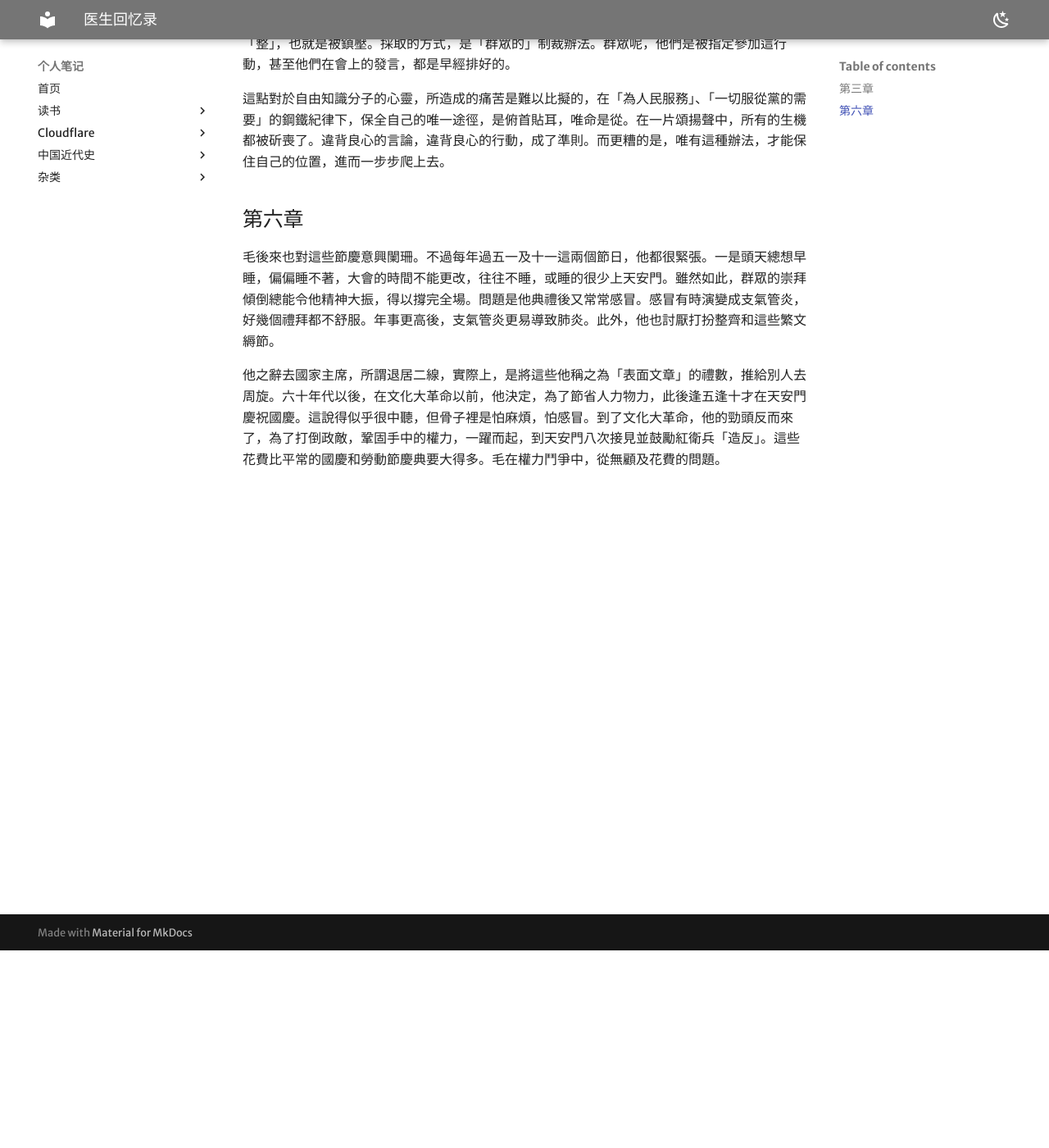
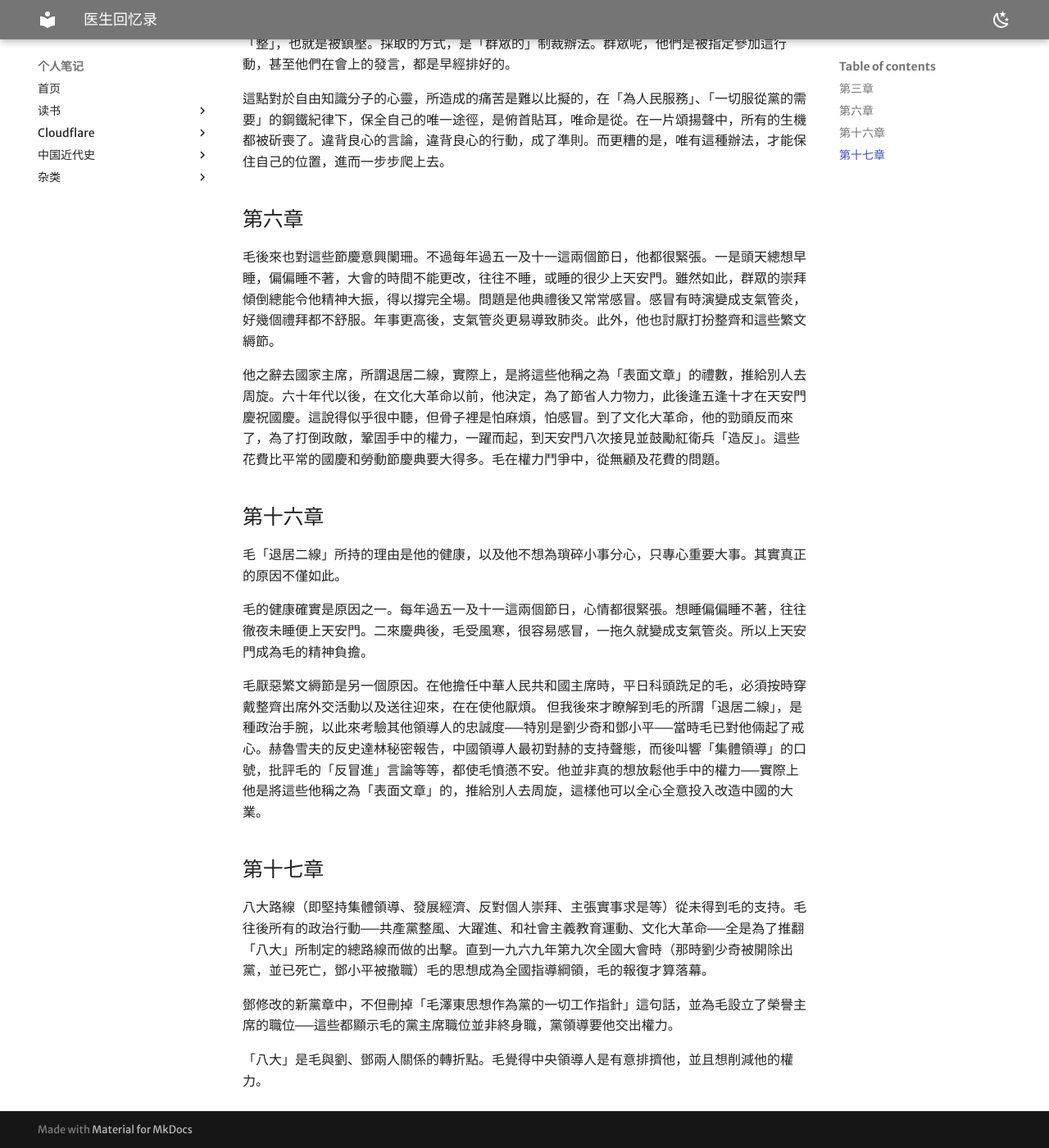
Before and after one commit to ruanyf/notes, an MkDocs documentation site: the page built from docs/读书/医生回忆录.md, in a window 1280 px wide and 1400 px high, scrolled down 241 px. Shown: the whole window at 82% size. Built offline with MkDocs 1.6.1 and Material for MkDocs 9.7.7, drawn with Linux system fonts in a browser that asks for light colours; some web fonts are replaced.

Commit message:
checkpoint at 2025-05-06T17:31:29+0800

```diff
--- a/docs/读书/医生回忆录.md
+++ b/docs/读书/医生回忆录.md
@@ -11,3 +11,19 @@
 毛後來也對這些節慶意興闌珊。不過每年過五一及十一這兩個節日，他都很緊張。一是頭天總想早睡，偏偏睡不著，大會的時間不能更改，往往不睡，或睡的很少上天安門。雖然如此，群眾的崇拜傾倒總能令他精神大振，得以撐完全場。問題是他典禮後又常常感冒。感冒有時演變成支氣管炎，好幾個禮拜都不舒服。年事更高後，支氣管炎更易導致肺炎。此外，他也討厭打扮整齊和這些繁文縟節。
 
 他之辭去國家主席，所謂退居二線，實際上，是將這些他稱之為「表面文章」的禮數，推給別人去周旋。六十年代以後，在文化大革命以前，他決定，為了節省人力物力，此後逢五逢十才在天安門慶祝國慶。這說得似乎很中聽，但骨子裡是怕麻煩，怕感冒。到了文化大革命，他的勁頭反而來了，為了打倒政敵，鞏固手中的權力，一躍而起，到天安門八次接見並鼓勵紅衛兵「造反」。這些花費比平常的國慶和勞動節慶典要大得多。毛在權力鬥爭中，從無顧及花費的問題。
+
+## 第十六章
+
+毛「退居二線」所持的理由是他的健康，以及他不想為瑣碎小事分心，只專心重要大事。其實真正的原因不僅如此。
+
+毛的健康確實是原因之一。每年過五一及十一這兩個節日，心情都很緊張。想睡偏偏睡不著，往往徹夜未睡便上天安門。二來慶典後，毛受風寒，很容易感冒，一拖久就變成支氣管炎。所以上天安門成為毛的精神負擔。
+
+毛厭惡繁文縟節是另一個原因。在他擔任中華人民共和國主席時，平日科頭跣足的毛，必須按時穿戴整齊出席外交活動以及送往迎來，在在使他厭煩。  但我後來才瞭解到毛的所謂「退居二線」，是種政治手腕，以此來考驗其他領導人的忠誠度──特別是劉少奇和鄧小平──當時毛已對他倆起了戒心。赫魯雪夫的反史達林秘密報告，中國領導人最初對赫的支持聲態，而後叫響「集體領導」的口號，批評毛的「反冒進」言論等等，都使毛憤懣不安。他並非真的想放鬆他手中的權力──實際上他是將這些他稱之為「表面文章」的，推給別人去周旋，這樣他可以全心全意投入改造中國的大業。
+
+## 第十七章
+
+八大路線（即堅持集體領導、發展經濟、反對個人崇拜、主張實事求是等）從未得到毛的支持。毛往後所有的政治行動──共產黨整風、大躍進、和社會主義教育運動、文化大革命──全是為了推翻「八大」所制定的總路線而做的出擊。直到一九六九年第九次全國大會時（那時劉少奇被開除出黨，並已死亡，鄧小平被撤職）毛的思想成為全國指導綱領，毛的報復才算落幕。
+
+鄧修改的新黨章中，不但刪掉「毛澤東思想作為黨的一切工作指針」這句話，並為毛設立了榮譽主席的職位──這些都顯示毛的黨主席職位並非終身職，黨領導要他交出權力。
+
+「八大」是毛與劉、鄧兩人關係的轉折點。毛覺得中央領導人是有意排擠他，並且想削減他的權力。
```
Also changed, not shown: docs/nav.md (+1 -0 lines), docs/中国近代史/反右运动.md (added, +43 -0 lines), 1 other file.
